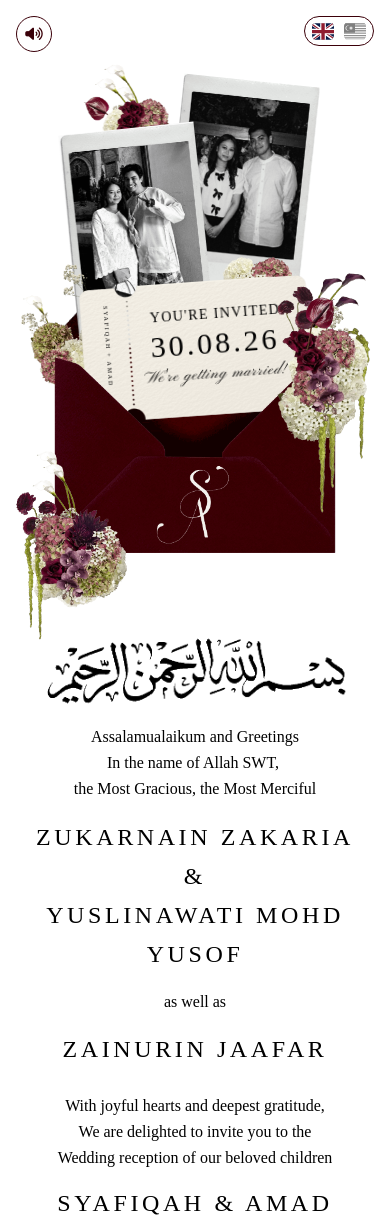
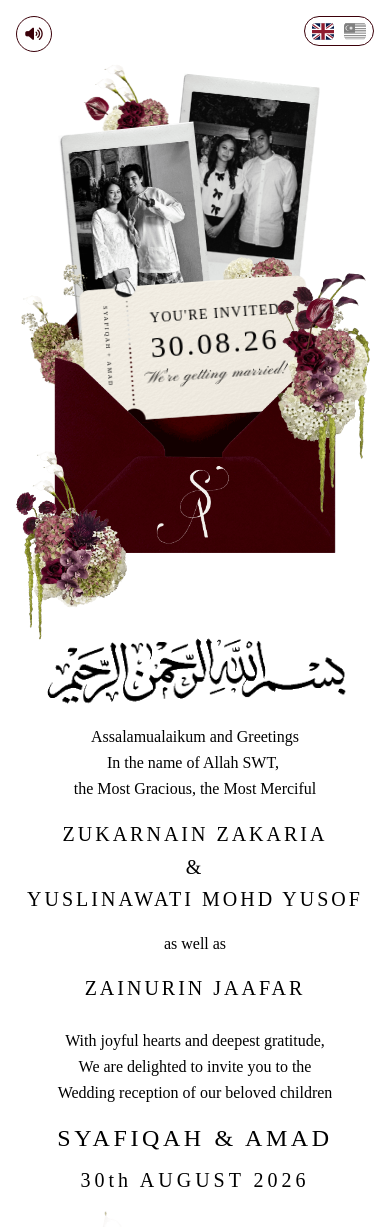
Before and after one commit to amadzai/syamad-wedding-invitation, a React (Vite) app: page /invitation in a window 390 px wide. Shown: the top 1227 px of the page. Built offline with nearby package versions, Linux system fonts and the light colour scheme; no server answers; a web font is replaced by a local one.

Commit message:
style: reduce font size of host names

```diff
--- a/src/pages/Invitation.tsx
+++ b/src/pages/Invitation.tsx
@@ -152,7 +152,7 @@ export function Invitation() {
         {t('invitation.intro')}
       </p>
 
-      <p className="mt-4 animate-rise-blur text-center font-seasons text-2xl leading-relaxed tracking-[0.15em] whitespace-pre-line text-black sm:mt-10 sm:text-3xl">
+      <p className="mt-4 animate-rise-blur text-center font-seasons text-xl leading-relaxed tracking-[0.15em] whitespace-pre-line text-black sm:mt-10 sm:text-2xl">
         {t('invitation.hostsLeft')}
       </p>
 
@@ -160,7 +160,7 @@ export function Invitation() {
         {t('invitation.hostsConnector')}
       </p>
 
-      <p className="mt-4 animate-rise-blur text-center font-seasons text-2xl leading-relaxed tracking-[0.15em] whitespace-pre-line text-black sm:mt-6 sm:text-3xl">
+      <p className="mt-4 animate-rise-blur text-center font-seasons text-xl leading-relaxed tracking-[0.15em] whitespace-pre-line text-black sm:mt-6 sm:text-2xl">
         {t('invitation.hostsRight')}
       </p>
 
```
